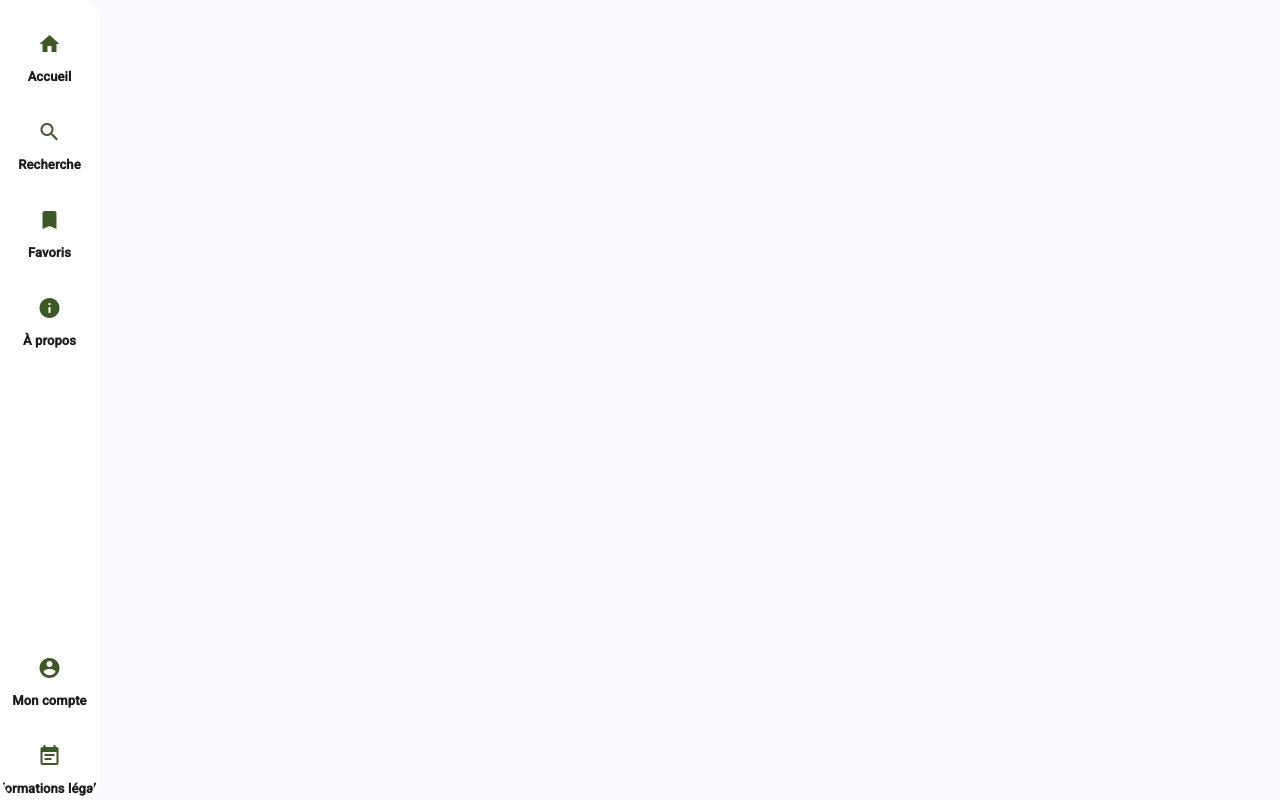
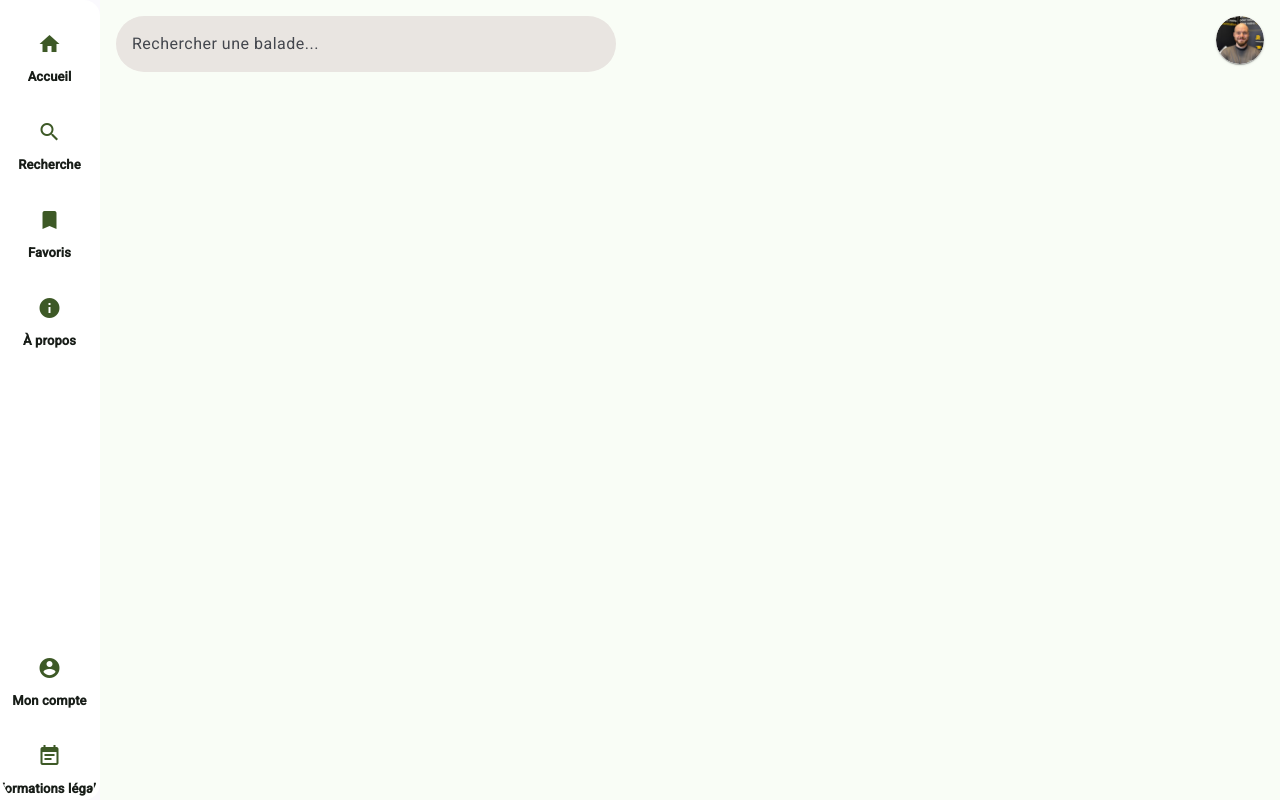
Before and after one commit to Disiz-The-World/passe-simple-search-engine, an Angular app: page / in a window 1280 px wide. Built offline with nearby package versions, Linux system fonts and the light colour scheme.

Commit message:
feat: add avatar photo

```diff
--- a/src/app/app.component.html
+++ b/src/app/app.component.html
@@ -1,2 +1,16 @@
-<app-sidebar></app-sidebar>
-<router-outlet></router-outlet>
+<div class="app-layout">
+  <app-sidebar></app-sidebar>
+  <div class="main-layout">
+    <div class="header">
+      <div class="search-bar-container">
+        <app-search-bar></app-search-bar>
+      </div>
+      <div class="avatar-container">
+        <app-avatar></app-avatar>
+      </div>
+    </div>
+    <div class="main-content">
+      <router-outlet></router-outlet>
+    </div>
+  </div>
+</div>
--- /dev/null
+++ b/src/app/components/avatar/avatar.component.html
@@ -0,0 +1,3 @@
+<mat-card class="avatar-card">
+  <img mat-card-image [src]="avatar" alt="Avatar" />
+</mat-card>
--- /dev/null
+++ b/src/app/components/avatar/avatar.component.scss
@@ -0,0 +1,15 @@
+.avatar-card {
+  width: 48px;
+  height: 48px;
+  border-radius: 50%;
+  overflow: hidden;
+  display: flex;
+  align-items: center;
+  justify-content: center;
+  margin: 1em;
+}
+
+img {
+  width: 100%;
+  height: auto;
+}
--- /dev/null
+++ b/src/app/components/avatar/avatar.component.ts
@@ -0,0 +1,13 @@
+import { Component } from '@angular/core';
+import { MatIconModule } from '@angular/material/icon';
+import { MatCardModule } from '@angular/material/card';
+
+@Component({
+  selector: 'app-avatar',
+  templateUrl: './avatar.component.html',
+  styleUrls: ['./avatar.component.scss'],
+  imports: [MatIconModule, MatCardModule],
+})
+export class AvatarComponent {
+  avatar: string = './assets/avatar.jpeg';
+}
--- a/src/styles.scss
+++ b/src/styles.scss
@@ -18,11 +18,48 @@ html {
 
 html,
 body {
-  height: 100%;
-}
-body {
   margin: 0;
   font-family: Roboto, 'Helvetica Neue', sans-serif;
+  background-color: #f9fdf6;
+}
+.app-layout {
+  display: flex;
+  height: 100vh;
+  width: 100vw;
+}
+
+.main-layout {
+  flex: 1;
+  display: flex;
+  flex-direction: column;
+}
+.header {
+  display: flex;
+
+  .search-bar-container {
+    display: flex;
+    align-items: center;
+    justify-content: space-between;
+    padding: 1em 1em;
+    width: 100%;
+  }
+
+  app-search-bar {
+    flex: 1;
+    margin-right: 16px;
+  }
+
+  .avatar-container {
+    display: flex;
+    right: 0;
+    margin-left: auto;
+  }
+}
+
+.main-content {
+  flex: 1;
+  padding: 24px;
+  overflow-y: auto;
 }
 
 @import './css/light.css';
```
Also changed, not shown: src/app/app.component.ts (+8 -1 lines), src/assets/avatar.jpeg (added).
